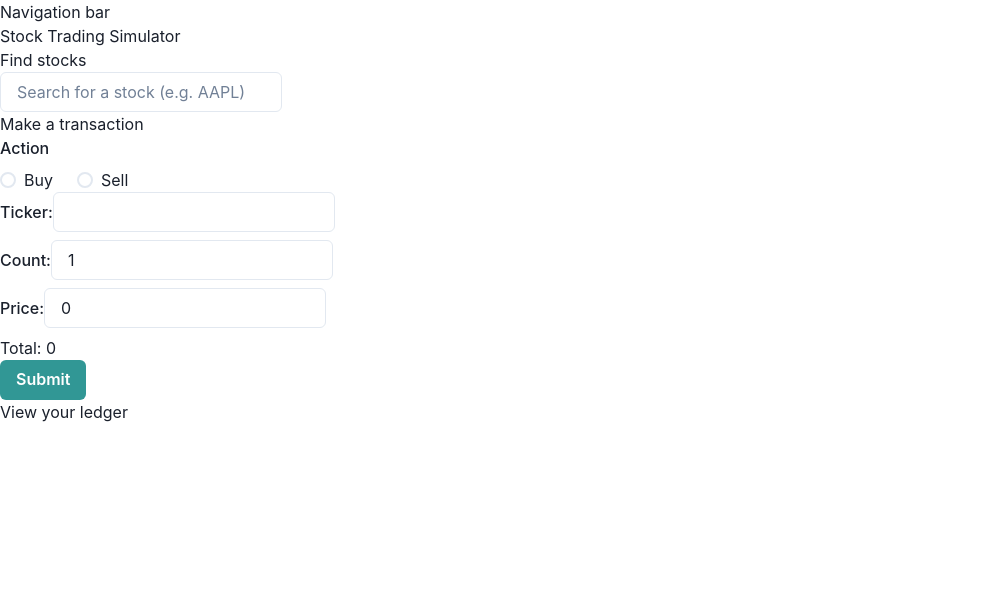
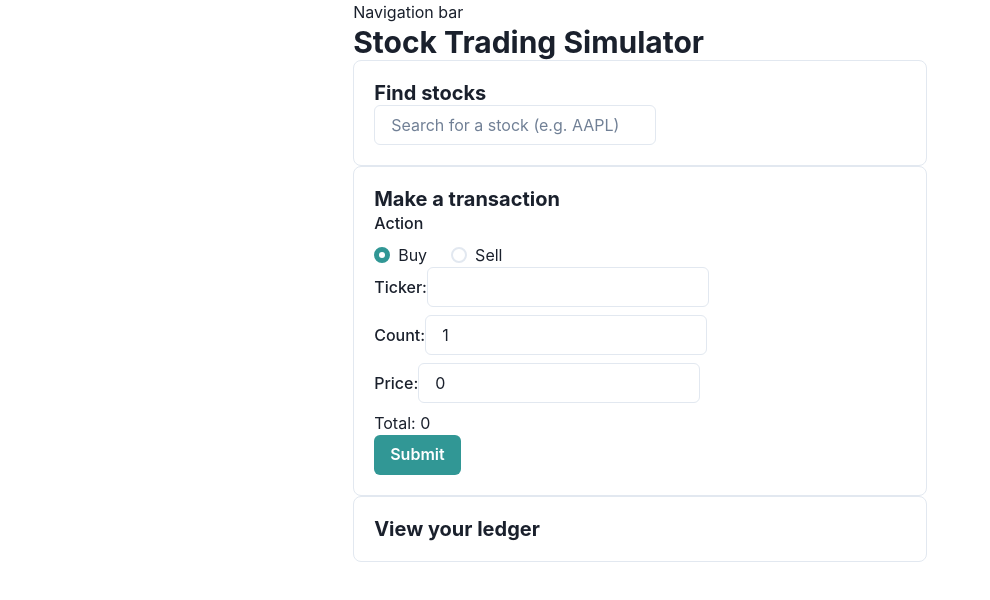
Before and after one commit to spikecodes/stotra, a React (Vite) app: page / in a window 1280 px wide. Shown: the top 600 px of the page, without its empty margins (0-990 px from the left). Built offline with nearby package versions, Linux system fonts and the light colour scheme.

Commit message:
Expand use of Chakra to full Transaction file

```diff
--- a/src/App.jsx
+++ b/src/App.jsx
@@ -3,6 +3,7 @@ import Navbar from "./Navbar";
 import Transaction from "./Transaction";
 import Ledger from "./Ledger";
 import StockFinder from "./StockFinder";
+import { Container, Heading, Box } from "@chakra-ui/react";
 
 export const LedgerContext = createContext([]);
 
@@ -19,18 +20,27 @@ function App() {
   const [selectedPrice, setSelectedPrice] = useState(0);
 
   return (
-    <>
+    <Container>
       <Navbar />
 
-      <h1>Stock Trading Simulator</h1>
+      <Heading as="h1" size="lg">
+        Stock Trading Simulator
+      </Heading>
 
-      <h2>Find stocks</h2>
+      <Box borderWidth="1px" borderRadius="lg" p="5">
+        <Heading as="h2" size="md">
+          Find stocks
+        </Heading>
         <StockFinder
           onSelectAction={setSelectedAction}
           onSelectStock={setSelectedStock}
         />
+      </Box>
 
-      <h2>Make a transaction</h2>
+      <Box borderWidth="1px" borderRadius="lg" p="5">
+        <Heading as="h2" size="md">
+          Make a transaction
+        </Heading>
         <LedgerContext.Provider value={{ ledger, setLedger }}>
           <Transaction
             action={selectedAction}
@@ -38,12 +48,17 @@ function App() {
             count={1}
           />
         </LedgerContext.Provider>
+      </Box>
 
-      <h2>View your ledger</h2>
+      <Box borderWidth="1px" borderRadius="lg" p="5">
+        <Heading as="h2" size="md">
+          View your ledger
+        </Heading>
         <LedgerContext.Provider value={{ ledger, setLedger }}>
           <Ledger />
         </LedgerContext.Provider>
-    </>
+      </Box>
+    </Container>
   );
 }
 
--- a/src/Transaction.jsx
+++ b/src/Transaction.jsx
@@ -29,18 +29,18 @@ export default function Transaction(props) {
     setStock(props.stock);
   }, [props]);
 
+  useEffect(() => {
+    console.log(action);
+  }, [action]);
+
   return (
     <form className="Transaction" onSubmit={(e) => e.preventDefault()}>
       <FormControl className="Transaction__action">
         <FormLabel as="legend">Action</FormLabel>
-        <RadioGroup defaultValue="Itachi">
+        <RadioGroup value={action} onChange={setAction}>
           <HStack spacing="24px">
-            <Radio value="buy" onChange={(e) => setAction(e.target.value)}>
-              Buy
-            </Radio>
-            <Radio value="sell" onChange={(e) => setAction(e.target.value)}>
-              Sell
-            </Radio>
+            <Radio value="buy">Buy</Radio>
+            <Radio value="sell">Sell</Radio>
           </HStack>
         </RadioGroup>
       </FormControl>
```
Lines whose indentation alone changed are shown as unchanged.
